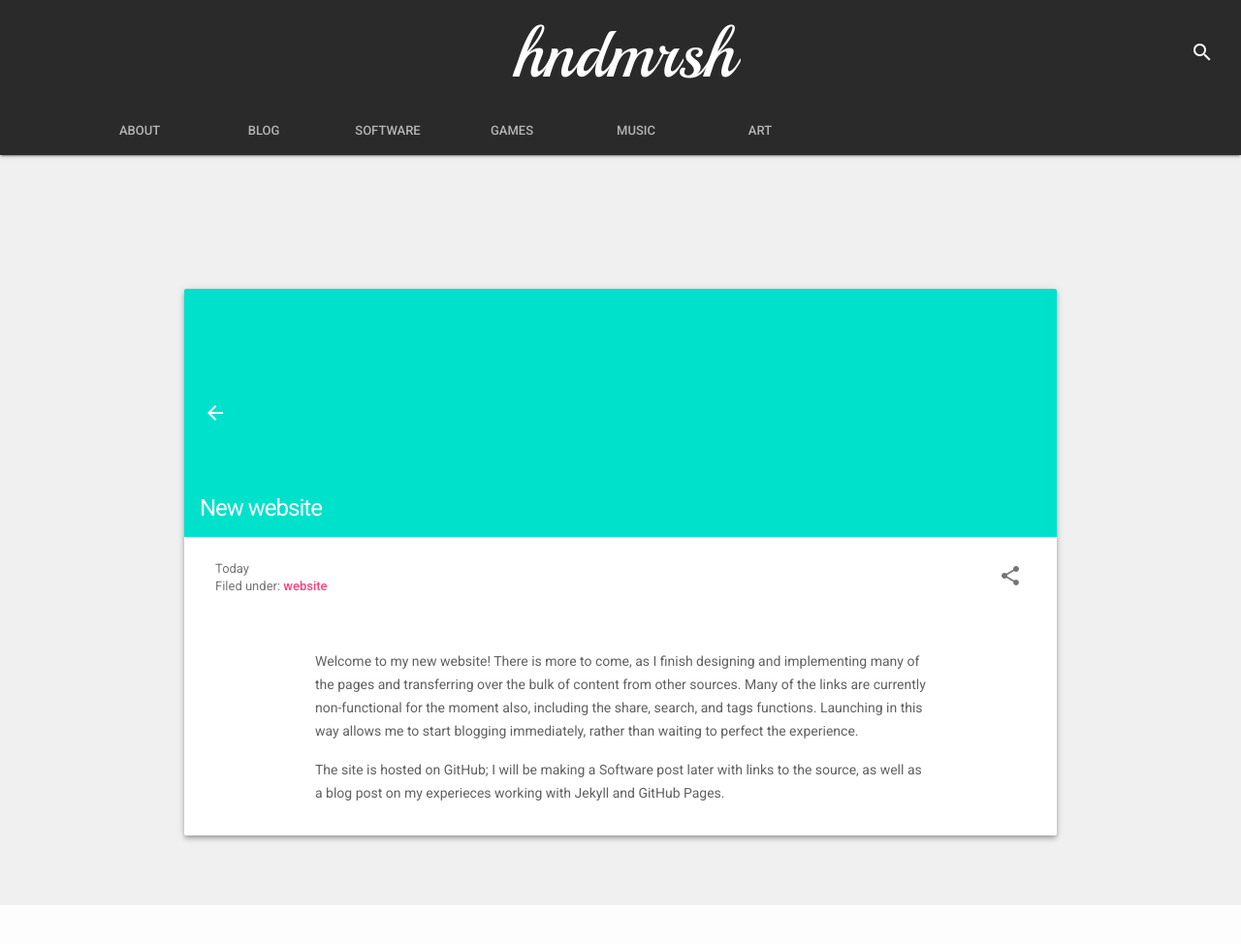
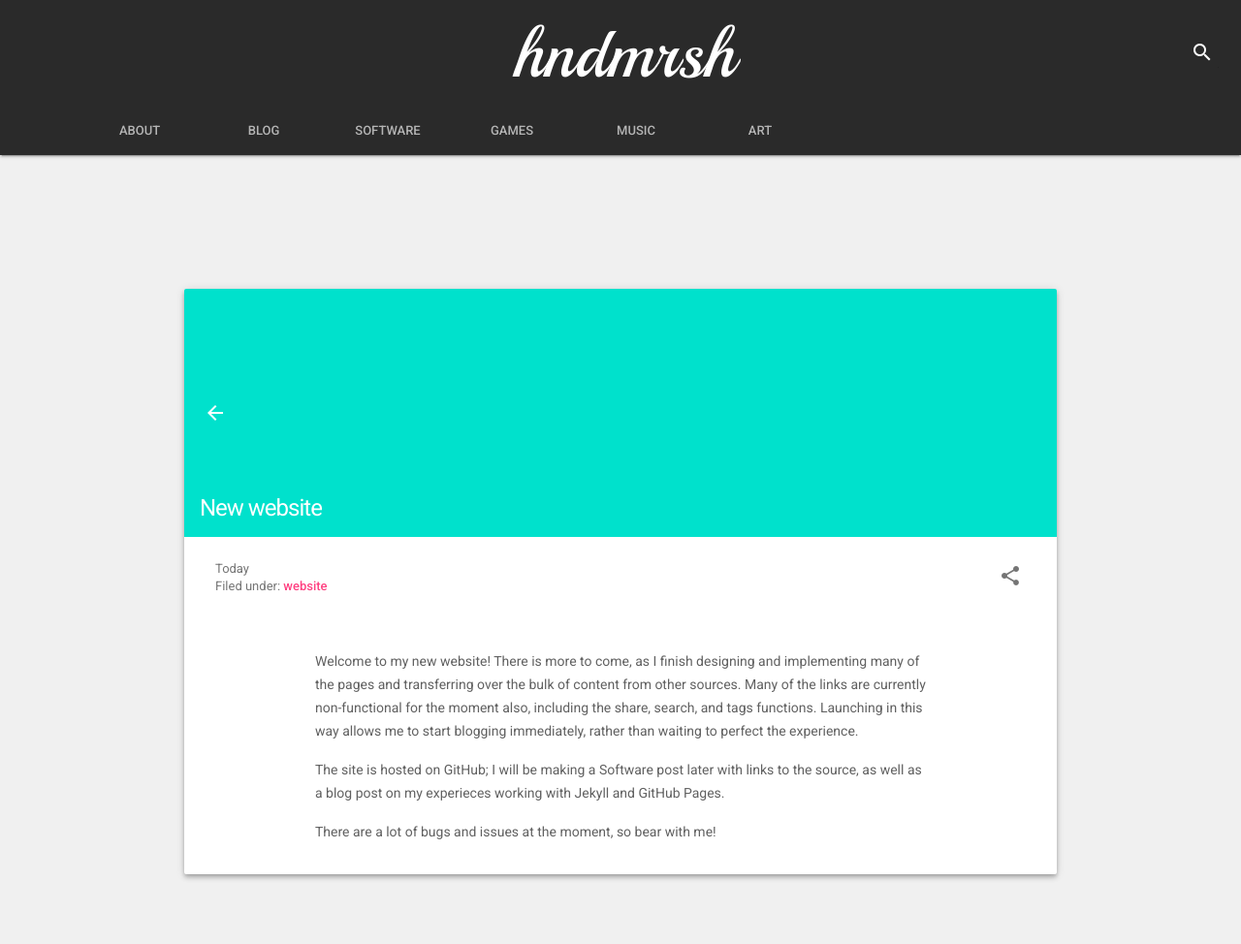
Before and after one commit to hndmrsh/archived.hndmrsh.github.io, a Jekyll site: the page built from _posts/2016-02-02-new-website.md, in a window 1280 px wide. Shown: the whole page at 97% size. Built offline with Jekyll 4.4.1, drawn with Linux system fonts in a browser that asks for light colours; before the commit the page ends 934 px from its top, so only the background shows below that.

Commit message:
Updating first blog post

```diff
--- a/_posts/2016-02-02-new-website.md
+++ b/_posts/2016-02-02-new-website.md
@@ -11,3 +11,5 @@ tags: 		website
 Welcome to my new website! There is more to come, as I finish designing and implementing many of the pages and transferring over the bulk of content from other sources. Many of the links are currently non-functional for the moment also, including the share, search, and tags functions. Launching in this way allows me to start blogging immediately, rather than waiting to perfect the experience.
 
 The site is hosted on GitHub; I will be making a Software post later with links to the source, as well as a blog post on my experieces working with Jekyll and GitHub Pages.
+
+There are a lot of bugs and issues at the moment, so bear with me!
```
